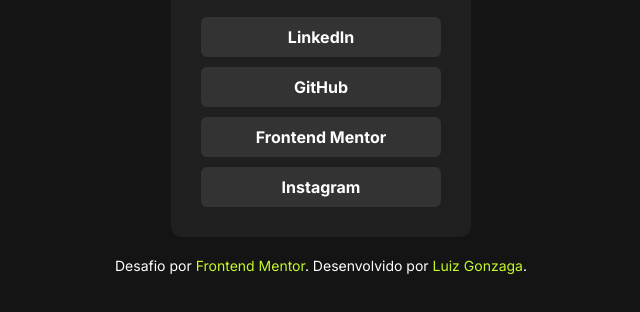
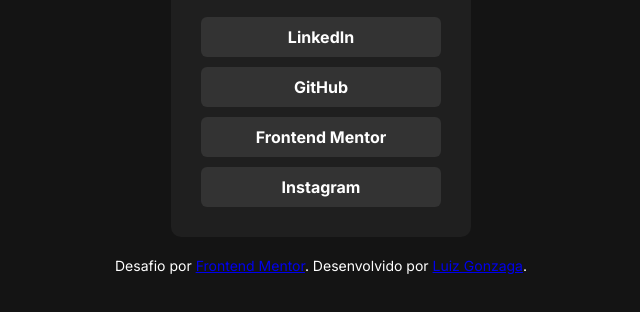
Before and after one commit to loez97/social-links, a plain HTML site: page index.html in a window 1280 px wide. Shown: the part 378-690 px from the top of the page, without its empty margins (319-959 px from the left). Drawn offline with Linux system fonts and the light colour scheme.

Commit message:
Update footer links

```diff
--- a/assets/style.css
+++ b/assets/style.css
@@ -104,8 +104,3 @@
     font-size: var(--font-small);
     text-align: center;
 }
-
-.footer__attribution a {
-    color: var(--color-primary);
-    text-decoration: none;
-}
--- a/index.html
+++ b/index.html
@@ -13,7 +13,7 @@
 </head>
 
 <body class="page">
-  <main class="profile-card" role="main">
+  <main class="profile-card">
     <header class="profile-card__header">
       <img class="profile-card__avatar" src="./assets/images/me.jpg"
         alt="Imagem de perfil de Luiz Gonzaga, desenvolvedor front-end">
```
